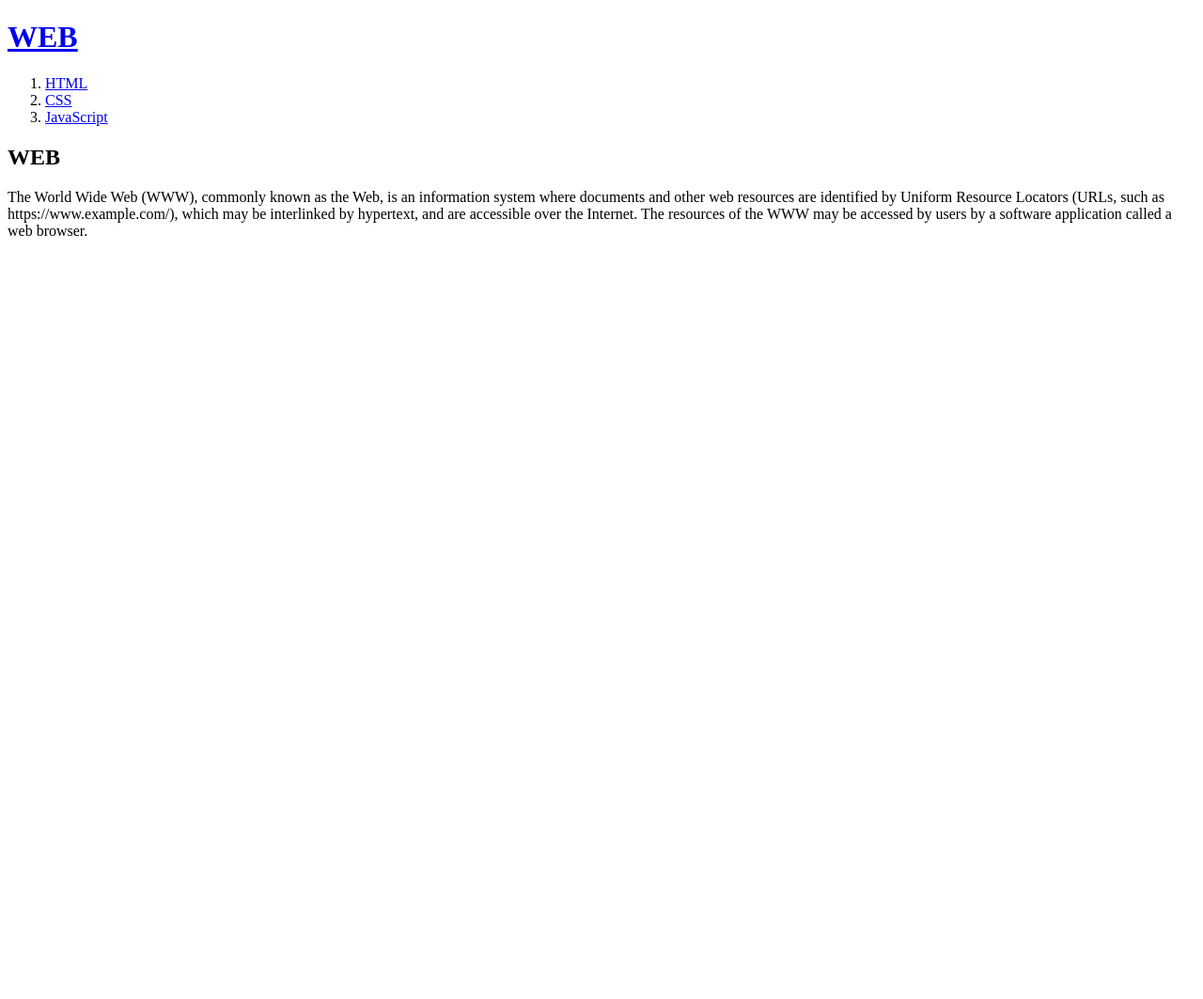
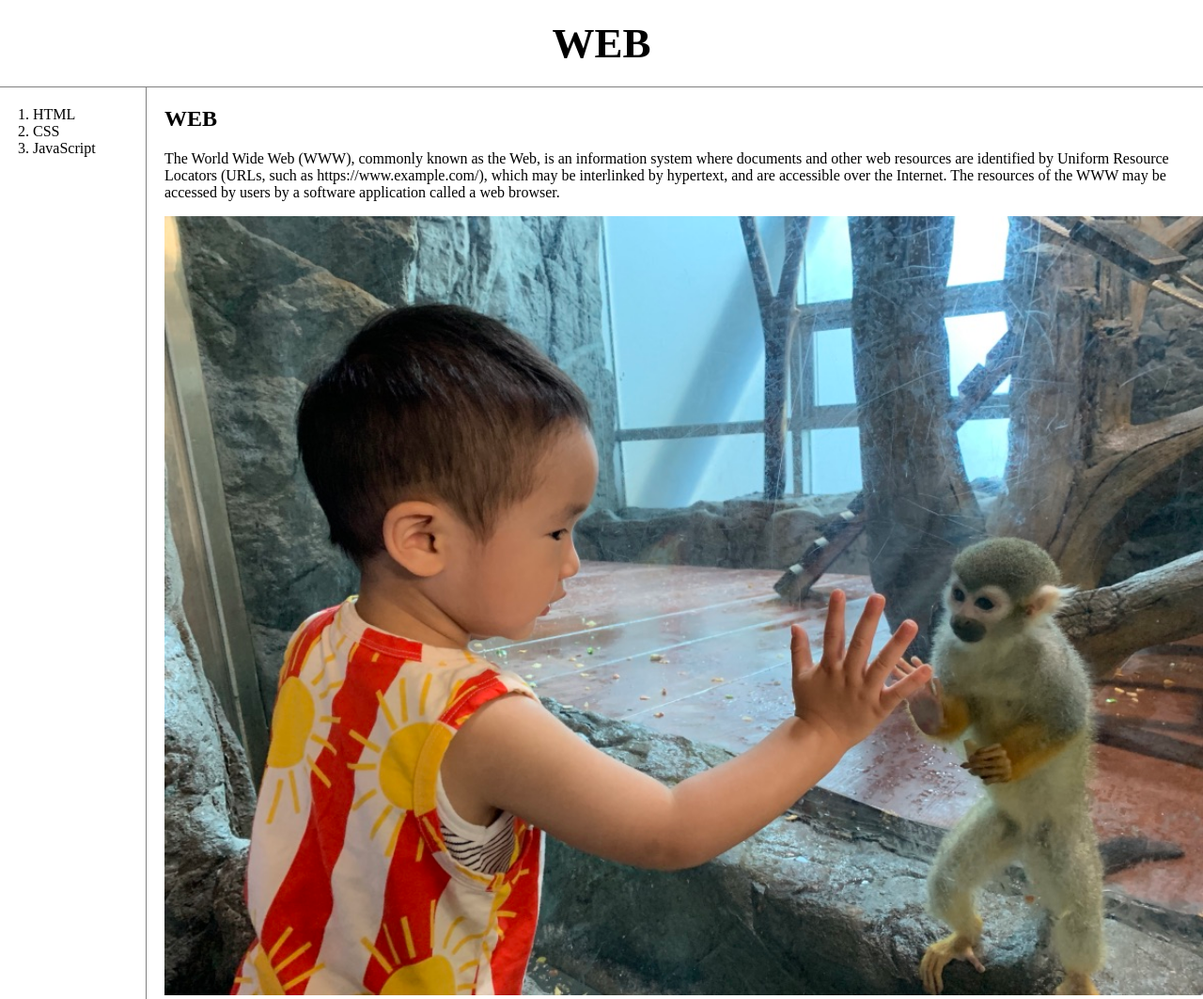
Before and after one commit to migjis/MJstory, a plain HTML site: page index.html in a window 1280 px wide. Shown: the whole page at 94% size. Before the commit the page ends 800 px from the top, so only its background shows below. Drawn offline with Linux system fonts and the light colour scheme.

Commit message:
Version_css

```diff
--- a/index.html
+++ b/index.html
@@ -1,19 +1,25 @@
 <!doctype html>
 <html>
   <head>
-    <title>WEB1 - Welcome</title>
+    <title>WEB - Welcome</title>
     <meta charset="utf-8">
+    <link rel="stylesheet" href="style.css">
   </head>
   <body>
     <h1><a href="index.html">WEB</a></h1>
+    <div id="grid">
       <ol>
         <li><a href="1.html">HTML</a></li>
         <li><a href="2.html">CSS</a></li>
         <li><a href="3.html">JavaScript</a></li>
       </ol>
+      <div id="article">
         <h2>WEB</h2>
         <p>
           The World Wide Web (WWW), commonly known as the Web, is an information system where documents and other web resources are identified by Uniform Resource Locators (URLs, such as https://www.example.com/), which may be interlinked by hypertext, and are accessible over the Internet. The resources of the WWW may be accessed by users by a software application called a web browser.
         </p>
+        <img src="Minjun.jpg" width="100%">
+      </div>
+    </div>
   </body>
 </html>
--- /dev/null
+++ b/style.css
@@ -0,0 +1,41 @@
+body {
+  margin: 0px;
+}
+h1 {
+  font-size: 45px;
+  text-align: center;
+  border-bottom: 1px solid gray;
+  margin: 0;
+  padding: 20px;
+}
+a {
+  color: black;
+  text-decoration: none;
+}
+ol {
+  border-right: 1px solid gray;
+  width: 100px;
+  margin: 0;
+  padding: 20px;
+}
+#grid {
+  display: grid;
+  grid-template-columns: 150px 1fr;
+}
+#grid ol {
+  padding-left: 35px;
+}
+#grid #article {
+  padding-left: 25px;
+}
+@media(max-width: 600px) {
+  #grid {
+    display: block;
+  }
+  h1 {
+    border-bottom: none;
+  }
+  ol {
+    border-right: none;
+  }
+}
```
Also changed, not shown: 1.html (+6 -1 lines), 2.html (+6 -1 lines), 3.html (+6 -1 lines), Minjun.jpg (added). Lines whose indentation alone changed are shown as unchanged.
